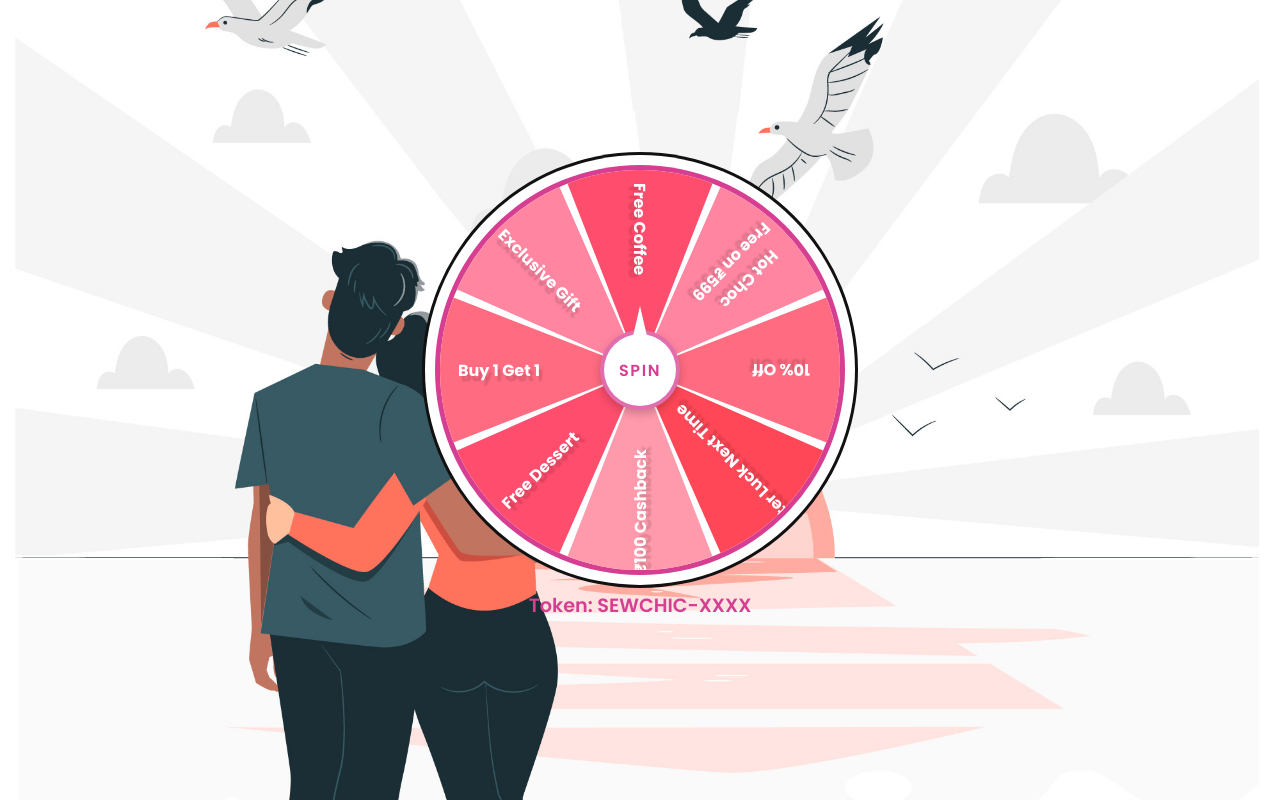
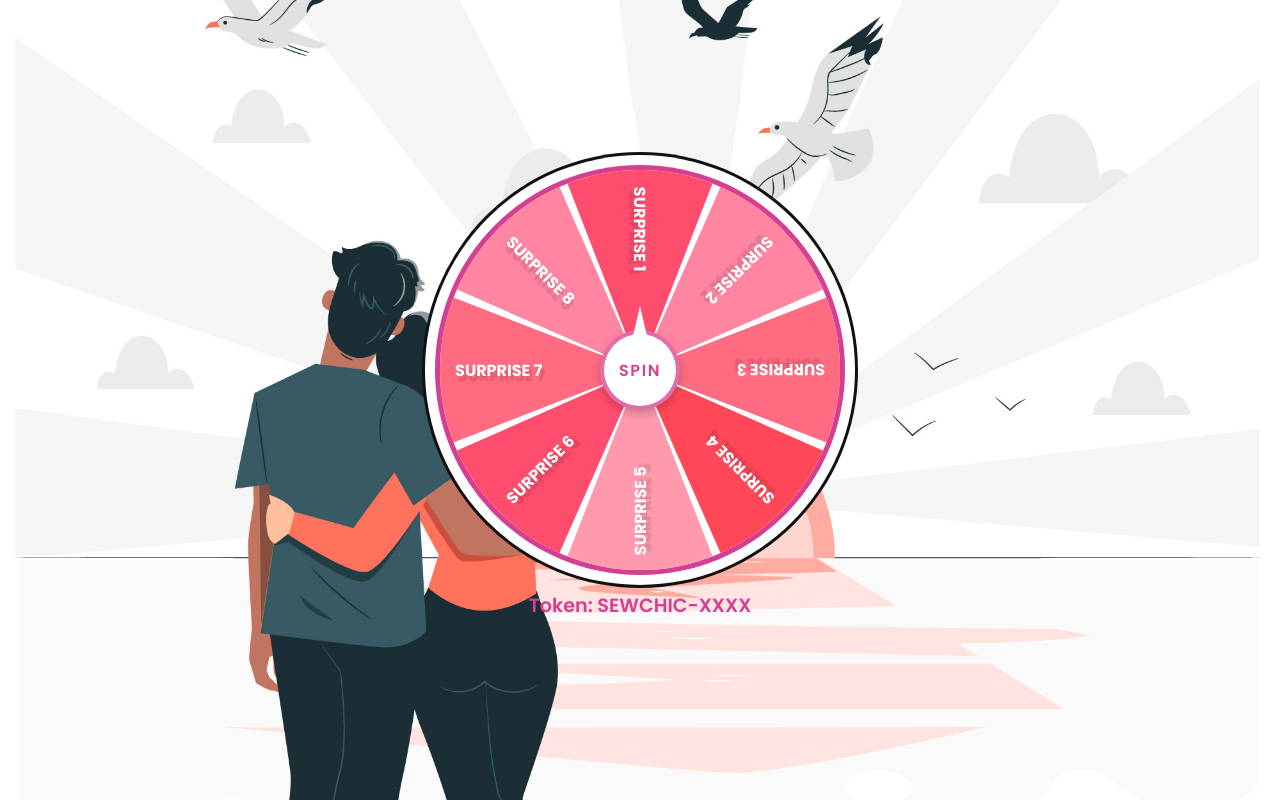
Before and after one commit to W11TY/SEWCHICxALIPNE, a plain HTML site: page index.html in a window 1280 px wide. Drawn offline with Linux system fonts and the light colour scheme.

Commit message:
Update index.html

```diff
--- a/index.html
+++ b/index.html
@@ -168,14 +168,14 @@
     <div class="container">
         <div class="spinBtn">Spin</div>
         <div class="wheel">
-            <div class="number" style="--i:1;--clr:#ff4d6d"><span>Free Coffee</span></div>
-            <div class="number" style="--i:2;--clr:#ff85a1"><span>Hot Choc<br>Free on ₹599</span></div>
-            <div class="number" style="--i:3;--clr:#ff6b81"><span>10% Off</span></div>
-            <div class="number" style="--i:4;--clr:#ff4757"><span>Better Luck Next Time</span></div>
-            <div class="number" style="--i:5;--clr:#ff99ac"><span>₹100 Cashback</span></div>
-            <div class="number" style="--i:6;--clr:#ff4d6d"><span>Free Dessert</span></div>
-            <div class="number" style="--i:7;--clr:#ff6b81"><span>Buy 1 Get 1</span></div>
-            <div class="number" style="--i:8;--clr:#ff85a1"><span>Exclusive Gift</span></div>
+           <div class="number" style="--i:1;--clr:#ff4d6d"><span>SURPRISE 1</span></div>
+            <div class="number" style="--i:2;--clr:#ff85a1"><span>SURPRISE 2</span></div>
+            <div class="number" style="--i:3;--clr:#ff6b81"><span>SURPRISE 3</span></div>
+            <div class="number" style="--i:4;--clr:#ff4757"><span>SURPRISE 4</span></div>
+            <div class="number" style="--i:5;--clr:#ff99ac"><span>SURPRISE 5</span></div>
+            <div class="number" style="--i:6;--clr:#ff4d6d"><span>SURPRISE 6</span></div>
+            <div class="number" style="--i:7;--clr:#ff6b81"><span>SURPRISE 7</span></div>
+            <div class="number" style="--i:8;--clr:#ff85a1"><span>SURPRISE 8</span></div>
         </div>
     </div>
     <div class="token">Token: SEWCHIC-XXXX</div>
```
